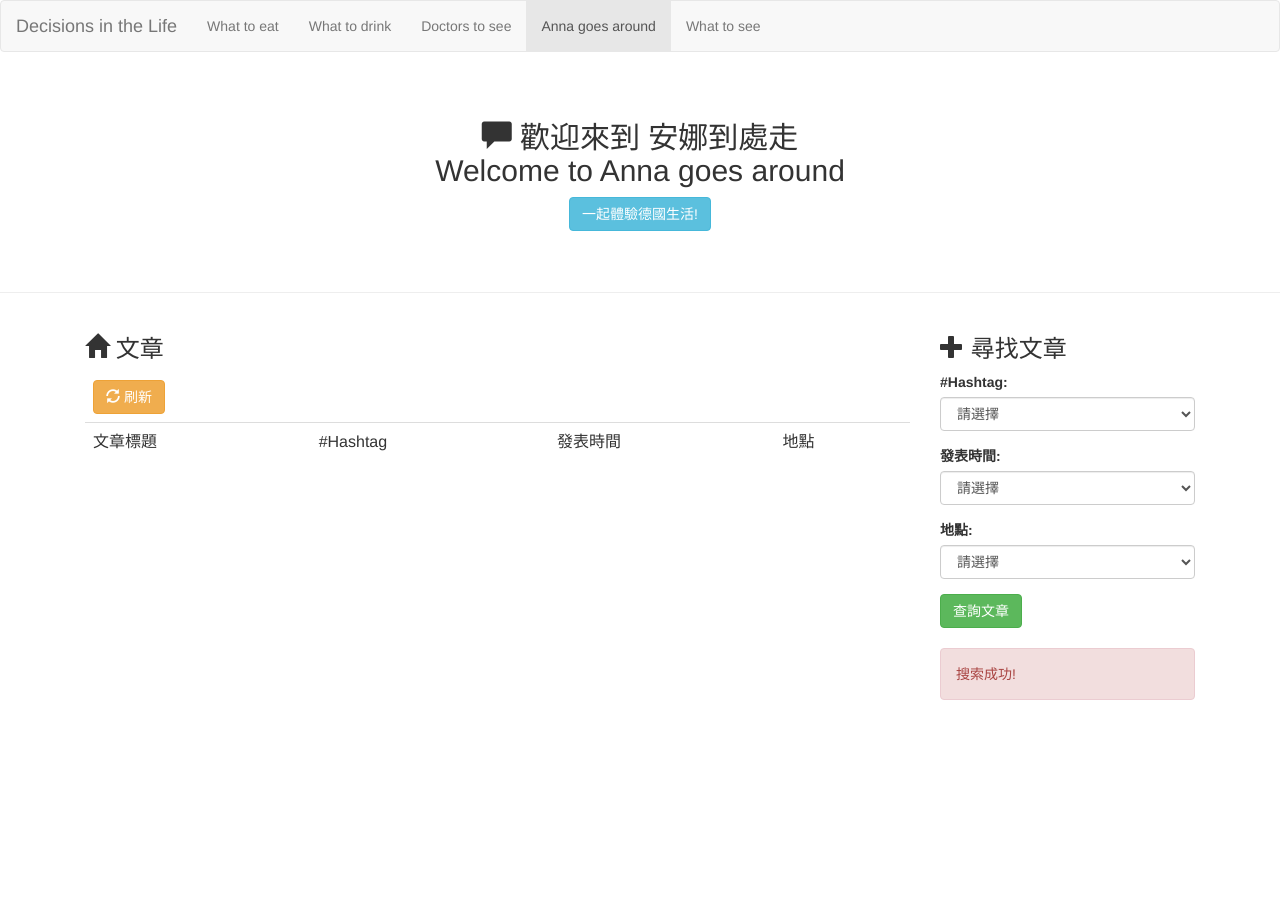
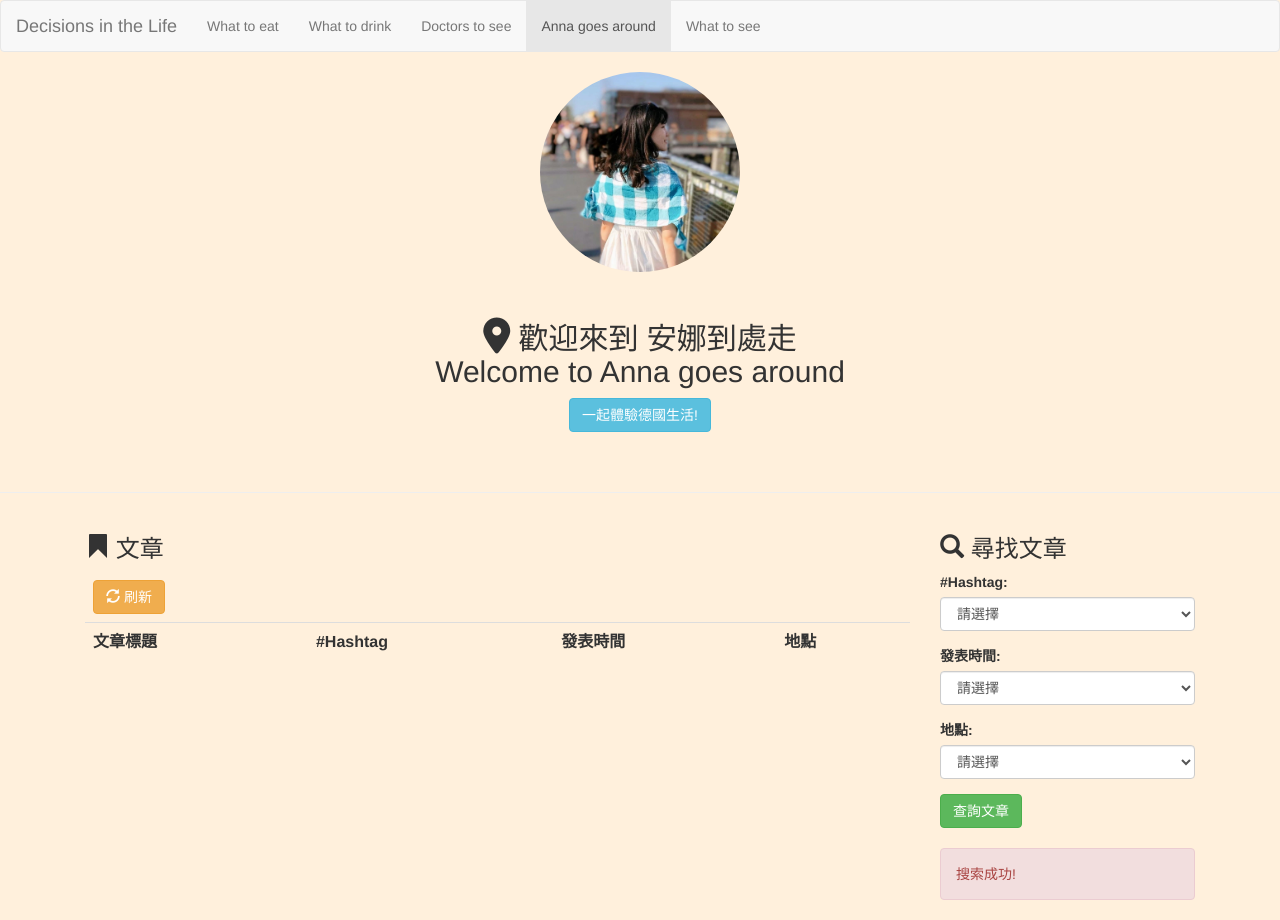
Before and after one commit to kunyao0531/lifedecision, a website: page public/Anna.html in a window 1280 px wide. Before the commit the page ends 800 px from the top, so only its background shows below. Drawn offline with nearby package versions, Linux system fonts and the light colour scheme.

Commit message:
image html css changed

```diff
--- a/assets/css/Anna.css
+++ b/assets/css/Anna.css
@@ -0,0 +1,5 @@
+body {background-color: rgb(255, 240, 220);}
+
+img {
+    border-radius: 50%;
+  }
--- a/public/Anna.html
+++ b/public/Anna.html
@@ -41,12 +41,29 @@
         <!-- /.container-fluid -->
     </nav>
 
+    <div class="container">
+        <div style="text-align: center">
+            <img src="/assets/images/anna/anna.profile.JPG" width="200" height="200">
+        </div>
+    </div>
+
+
+
+
     <div class="row">
         <div class="container">
             <div style="height:200px; width:100%; text-align: center; display:table;">
                 <div style="margin:0 auto;display:table-cell;vertical-align: middle;">
                     <form>
-                        <h2 class="result"><i class="glyphicon glyphicon-comment"></i> 歡迎來到 安娜到處走<br>Welcome to  Anna goes around</h2>
+                            <h2 class="result"><!DOCTYPE html>
+                            <html>
+                            <head>
+                            <title>Font Awesome 5 Icons</title>
+                            <meta name='viewport' content='width=device-width, initial-scale=1'>
+                            <script src='https://kit.fontawesome.com/a076d05399.js'></script>
+                            <!--Get your own code at fontawesome.com-->
+                            <i style='font-size:36px' class='fas'>&#xf3c5;</i>
+                        </i> 歡迎來到 安娜到處走<br>Welcome to  Anna goes around</h2>
                         <div class="form-group">
                             <input type="button" value="一起體驗德國生活!" class="btn btn-info luckyrestaurant">
                         </div>
@@ -59,7 +76,7 @@
     <div class="row">
         <div class="container">
             <div class="col-md-9">
-                <h3><i class="glyphicon glyphicon-home"></i> 文章</h3>
+                <h3><i class="glyphicon glyphicon-bookmark"></i> 文章</h3>
                 <table class="table" id="文章">
                     <thead>
                         <tr>
@@ -68,10 +85,10 @@
                             </td>
                         </tr>
                         <tr>
-                            <td>文章標題</td>
-                            <td>#Hashtag</td>
-                            <td>發表時間</td>
-                            <td>地點</td>
+                            <td><b>文章標題</b></td>
+                            <td><b>#Hashtag</b></td>
+                            <td><b>發表時間</b></td>
+                            <td><b>地點</b></td>
                         </tr>
                     </thead>
                     <tbody>
@@ -80,7 +97,7 @@
                 </table>
             </div>
             <div class="col-md-3">
-                <h3><i class="glyphicon glyphicon-plus"></i> 尋找文章</h3>
+                <h3><i class="glyphicon glyphicon-search"></i> 尋找文章</h3>
                 <form action="/create-new-question" method="post" id="qForm">
                     <div class="form-group">
                         <label>#Hashtag:</label>
```
Also changed, not shown: assets/images/anna/anna.profile.JPG (added).
